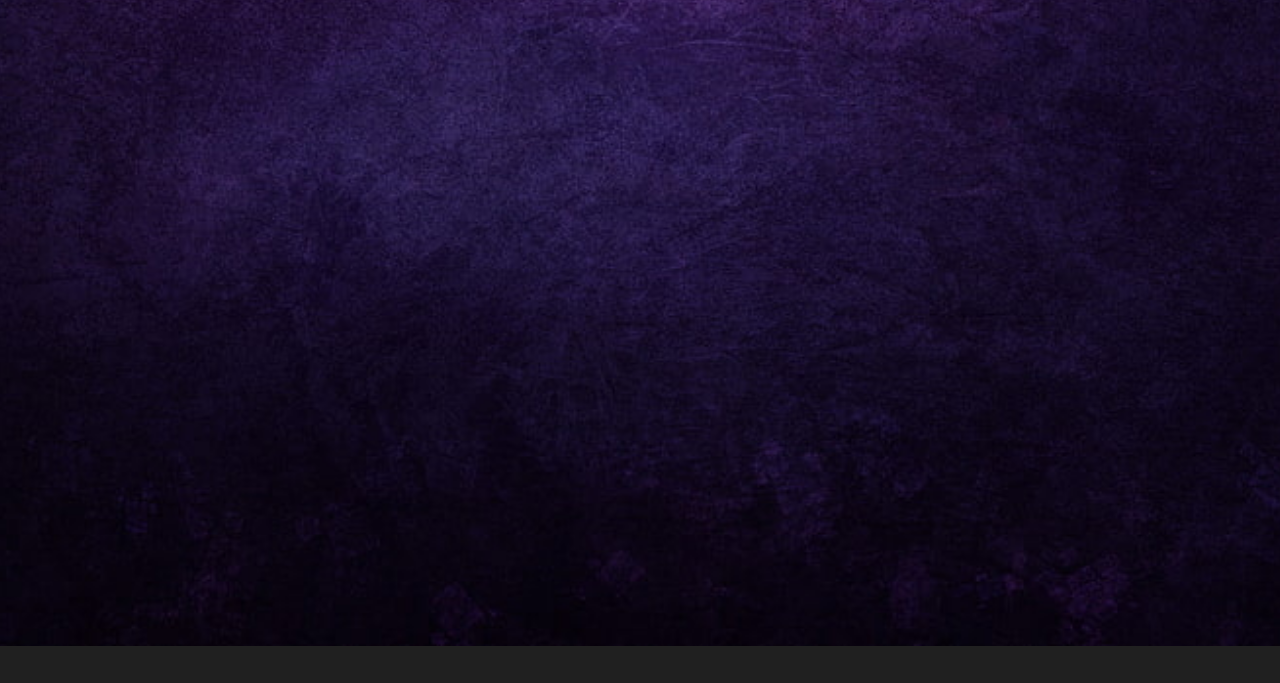
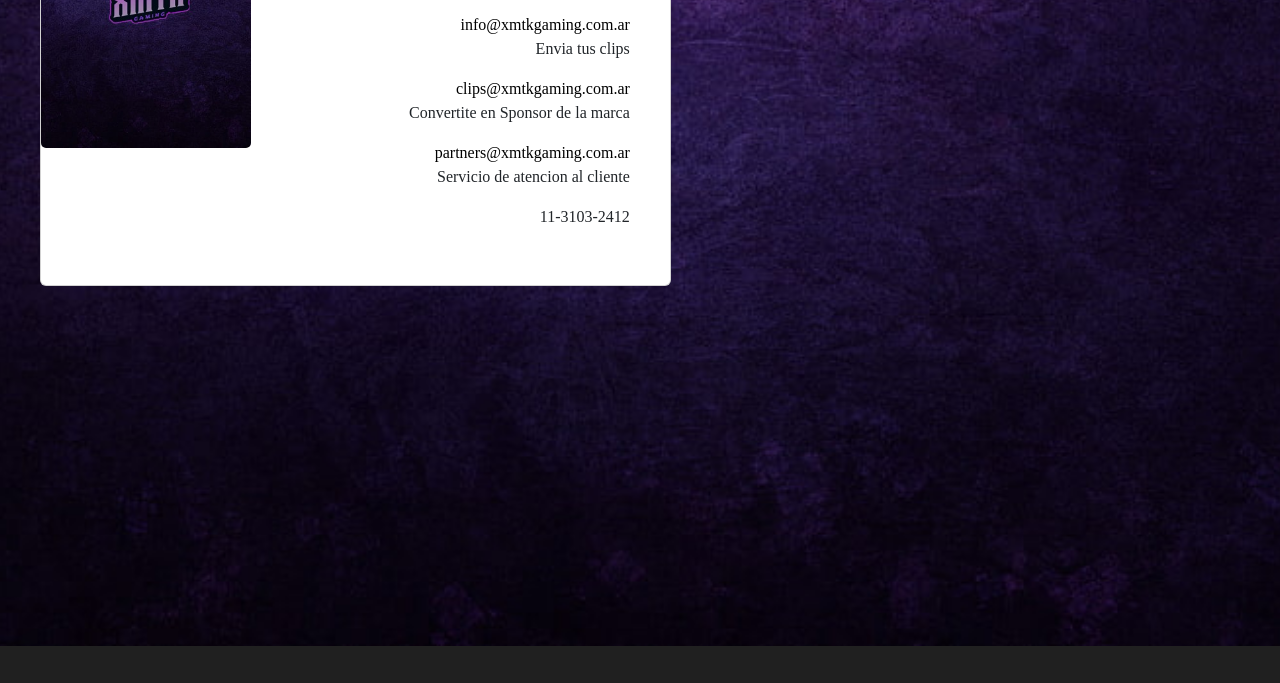
Before and after one commit to Joacko24/Pre-entrega3.FernandezJ, a website: page pages/contacto.html in a window 1280 px wide. Shown: the part 231-914 px from the top of the page. Drawn offline with nearby package versions, Linux system fonts and the light colour scheme.

Commit message:
Creando pagina Contacto

```diff
--- a/css/styles.css
+++ b/css/styles.css
@@ -74,9 +74,22 @@
     border-radius: 5px;
 }
 
-video{
-    width: 100%;
+.carta-contacto{
+    align-items: end;
+    align-content: center;
+    align-self: center;
+    display: flex;
+    flex-direction: column;
+    padding: 40px;
+
 }
+
+a{
+    text-decoration: none;
+    color: black;
+}
+
+
 
 footer{
     background-color: #202020;
@@ -104,7 +117,7 @@ li:hover{
     padding-left: 6px;
 }
 
-a{
+footer a{
     color: #ffffff;
     text-decoration: none;
     transition: all .3s ease;
--- a/pages/contacto.html
+++ b/pages/contacto.html
@@ -39,7 +39,30 @@
     </nav>
 
     <main class="fondo">
-
+        <div class="card-position">
+            <div>
+                <div class="card md-3 ">
+                    <div class="row g-0">
+                        <div class="col-md-4">
+                        <img class="card-img" src="../img/imagen.jpg">
+                        </div>
+                        <div class="col-md-8">
+                            <div class="carta-contacto">
+                                <h2 class="card-title">Contacto</h2>
+                                <p>Consultas generales</p>
+                                <a href="https://accounts.google.com/v3/signin/identifier?continue=https%3A%2F%2Fmail.google.com%2Fmail%2Fu%2F0%2F&emr=1&followup=https%3A%2F%2Fmail.google.com%2Fmail%2Fu%2F0%2F&ifkv=AdF4I766Uh1WSVS-0B3erntCBD4m0sLvXEtyIxVvmnmvdu1NcTxuBvHptieMKLzhVNzLnnuW6COPrw&osid=1&passive=1209600&service=mail&flowName=GlifWebSignIn&flowEntry=ServiceLogin&dsh=S-1962390367%3A1721710817523351&ddm=0" target="_blank">info@xmtkgaming.com.ar</a>
+                                <p>Envia tus clips</p>
+                                <a href="https://accounts.google.com/v3/signin/identifier?continue=https%3A%2F%2Fmail.google.com%2Fmail%2Fu%2F0%2F&emr=1&followup=https%3A%2F%2Fmail.google.com%2Fmail%2Fu%2F0%2F&ifkv=AdF4I766Uh1WSVS-0B3erntCBD4m0sLvXEtyIxVvmnmvdu1NcTxuBvHptieMKLzhVNzLnnuW6COPrw&osid=1&passive=1209600&service=mail&flowName=GlifWebSignIn&flowEntry=ServiceLogin&dsh=S-1962390367%3A1721710817523351&ddm=0" target="_blank">clips@xmtkgaming.com.ar</a>
+                                <p>Convertite en Sponsor de la marca</p>
+                                <a href="https://accounts.google.com/v3/signin/identifier?continue=https%3A%2F%2Fmail.google.com%2Fmail%2Fu%2F0%2F&emr=1&followup=https%3A%2F%2Fmail.google.com%2Fmail%2Fu%2F0%2F&ifkv=AdF4I766Uh1WSVS-0B3erntCBD4m0sLvXEtyIxVvmnmvdu1NcTxuBvHptieMKLzhVNzLnnuW6COPrw&osid=1&passive=1209600&service=mail&flowName=GlifWebSignIn&flowEntry=ServiceLogin&dsh=S-1962390367%3A1721710817523351&ddm=0" target="_blank">partners@xmtkgaming.com.ar</a>
+                                <p>Servicio de atencion al cliente</p>
+                                <p>11-3103-2412</p>
+                            </div>
+                        </div>
+                    </div>
+                </div>
+            </div>
+        </div>
     </main>
 
 
```
Also changed, not shown: pages/nosotros.html (+1 -3 lines), pages/clips.html (line endings or trailing spaces).
